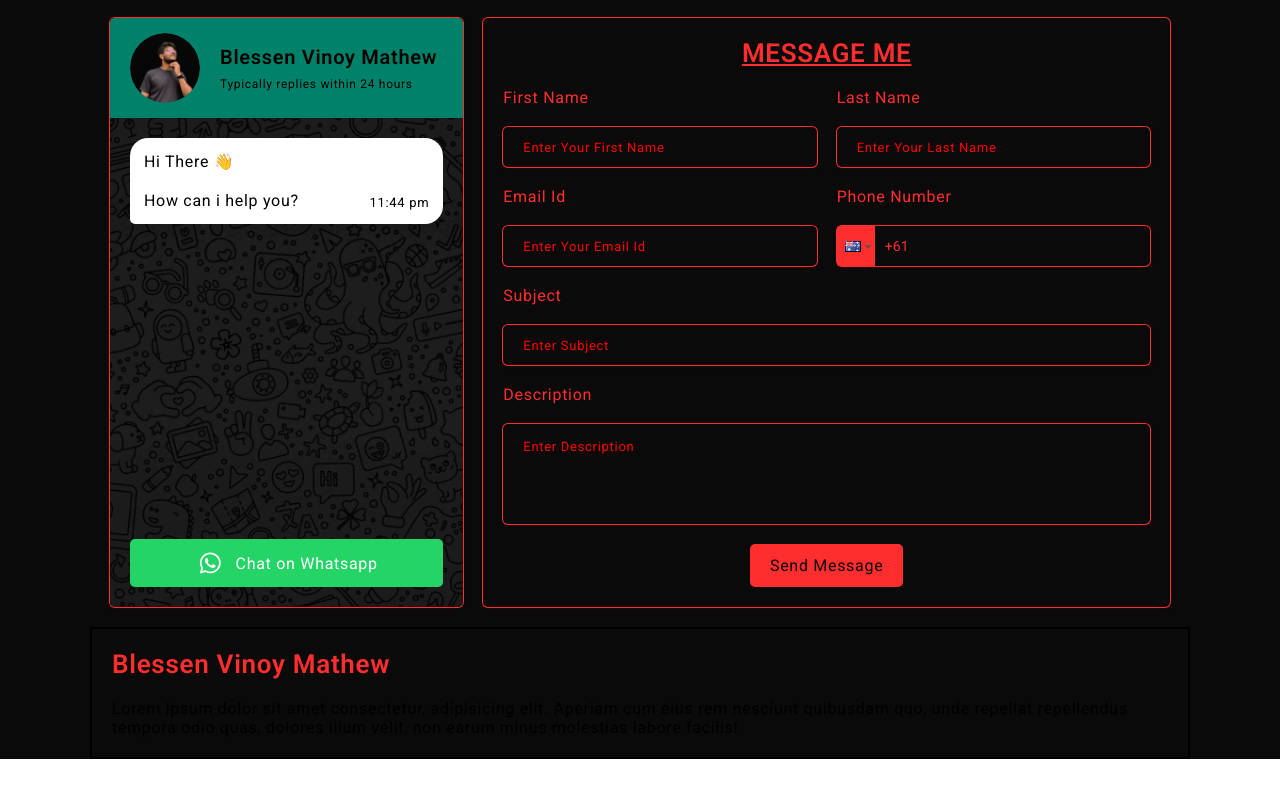
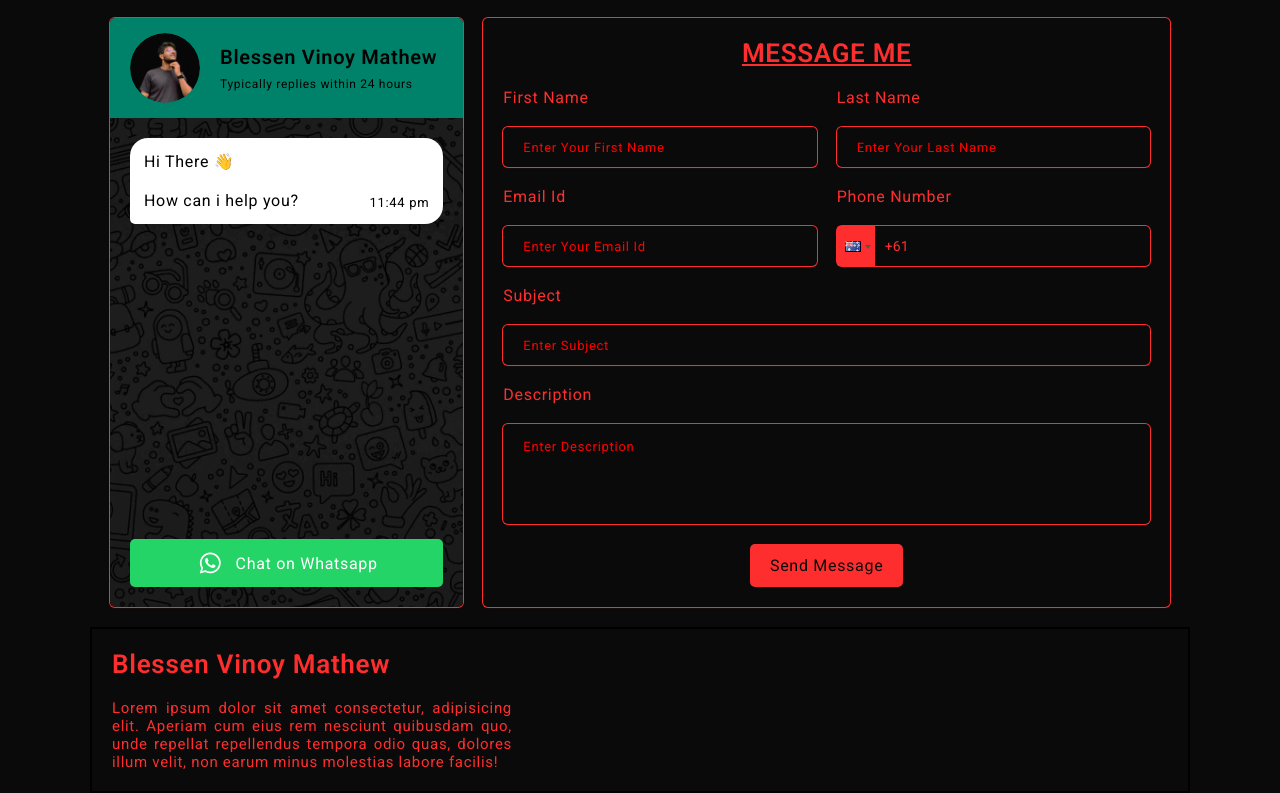
Before and after one commit to Blessen25/Portfolio_BVM, a React (Vite) app in the folder frontend/portfolio/: page / in a window 1280 px wide. Shown: the part 3899-4692 px from the top of the page. Before the commit the page ends 4658 px from the top, so only its background shows below. Built offline with nearby package versions, Linux system fonts and the light colour scheme.

Commit message:
Commited changes

```diff
--- a/frontend/portfolio/src/components/footer_comp/footer.css
+++ b/frontend/portfolio/src/components/footer_comp/footer.css
@@ -6,6 +6,22 @@
 .footerdiv {
 
     border: 2px solid black;
+    flex-direction: row;
+    justify-content: space-between;
+    gap: 20px;
+}
+
+.footerdivdetails {
+
+    display: flex;
+    flex-direction: column;
+    gap: 20px;
+    width: 400px;
+}
+
+.footertext {
+
+    font-size: 15px !important;
 }
 
 @media screen and (max-width: 991px) {
--- a/frontend/portfolio/src/components/footer_comp/footer.tsx
+++ b/frontend/portfolio/src/components/footer_comp/footer.tsx
@@ -10,8 +10,11 @@ const Footer_Comp: React.FC<HeaderProps> = ({darkMode, setDarkMode}) => {
 
             <div className= {`maincontainer footermaincontainer ${darkMode ? 'darkmode' : 'lightmode'}`}>
                 <div className="childcontainer footerdiv">
-                    <h1 className={`h1mediumtext ${darkMode ? 'darkmodetext' : 'lightmodetext'}`}>Blessen Vinoy Mathew</h1>
-                    <p>Lorem ipsum dolor sit amet consectetur, adipisicing elit. Aperiam cum eius rem nesciunt quibusdam quo, unde repellat repellendus tempora odio quas, dolores illum velit, non earum minus molestias labore facilis!</p>
+                    <div className="footerdivdetails">
+                        <h1 className={`h1mediumtext ${darkMode ? 'darkmodetext' : 'lightmodetext'}`}>Blessen Vinoy Mathew</h1>
+                        <p className={`ptext footertext ${darkMode ? 'darkmodetext' : 'lightmodetext'}`}>Lorem ipsum dolor sit amet consectetur, adipisicing elit. Aperiam cum eius rem nesciunt quibusdam quo, unde repellat repellendus tempora odio quas, dolores illum velit, non earum minus molestias labore facilis!</p>
+                    </div>
+
                 </div>
             </div>
         </>
```
